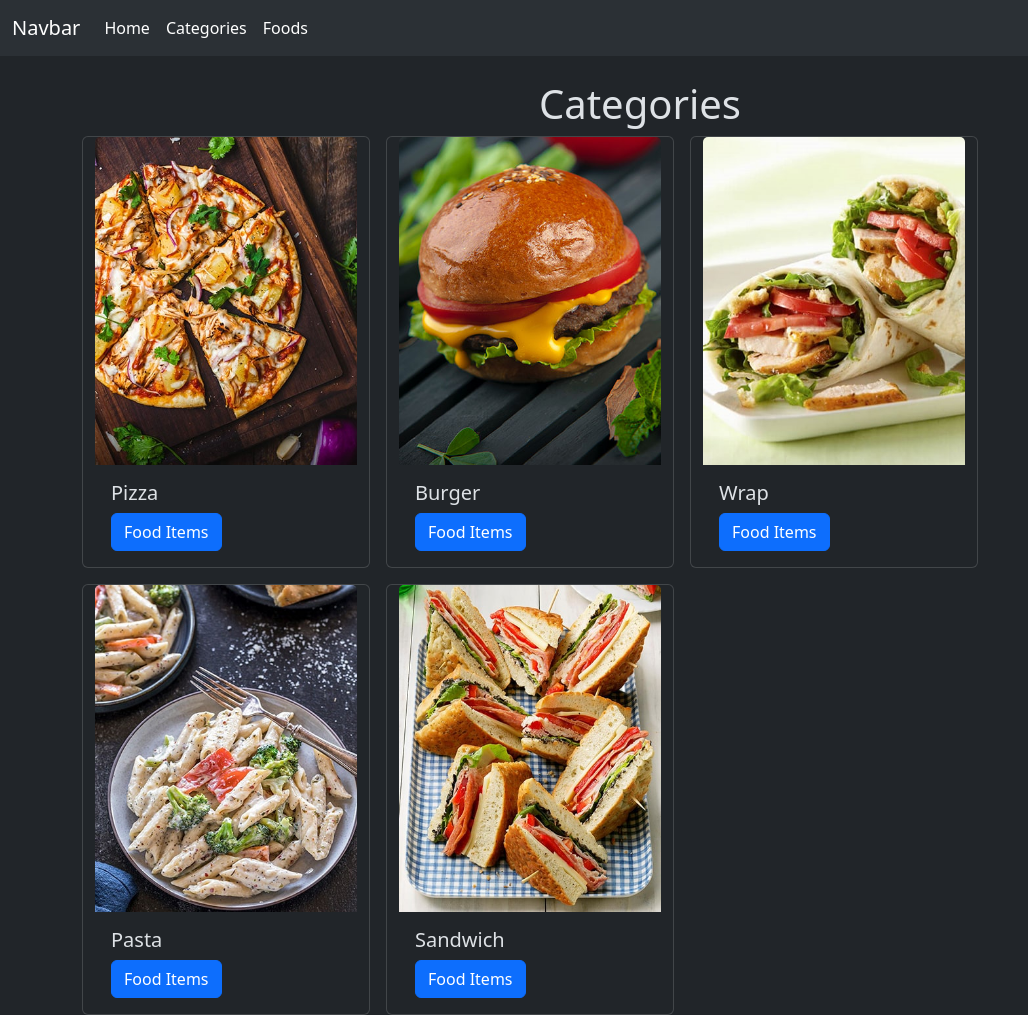
After one commit to Kushal914/proj_food, a Django app: page /app/categories/ in a window 1280 px wide. The commit adds this page. Shown: the whole page, without its empty margins (0-1028 px from the left). Run offline with Django 5.2, Linux system fonts and the light colour scheme; data comes from the database, SQL or seed files in the repository; both versions use the stored data as it was after the commit.

Commit message:
home shows featured categories and food items, clicking Food Items on a category shows food items only belonging to the category

```diff
--- /dev/null
+++ b/app1/templates/categories.html
@@ -0,0 +1,20 @@
+{% extends "layout.html" %}
+
+{% block title %}
+Categories
+{% endblock %}
+
+{% block content %}
+<h1 class = "text-center mt-4">Categories</h1>
+<div class="container row gap-3">
+    {% for category in category_items %}
+    <div class="card" style="width: 18rem;">
+        <img src="{{category.photo.url}}" class="card-img-top" alt="...">
+        <div class="card-body">
+        <h5 class="card-title">{{category.title}}</h5>
+        <a href="{% url 'category_foods' category.id %}" class="btn btn-primary">Food Items</a>
+        </div>
+    </div>
+    {% endfor %}
+</div>
+{% endblock %}
--- a/app1/templates/foods.html
+++ b/app1/templates/foods.html
@@ -7,7 +7,7 @@ Food Menu
 {% block content %}
 <h1 class = "text-center mt-4">Food Menu</h1>
 <div class="container row gap-3">
-  {% for food in foods %}
+  {% for food in food_items %}
   <div class="card" style="width: 18rem;">
     <img src="{{food.photo.url}}" class="card-img-top" alt="...">
     <div class="card-body">
@@ -17,6 +17,6 @@ Food Menu
       <a href="#" class="btn btn-primary">Add to Cart</a>
     </div>
   </div>
-    {% endfor %}
+  {% endfor %}
 </div>
 {% endblock %}
--- a/app1/urls.py
+++ b/app1/urls.py
@@ -3,5 +3,7 @@ from . import views
 
 urlpatterns = [
     path('', views.home, name = 'home'),
+    path('categories/', views.categories, name='categories'),
     path('foods/', views.foods, name = 'foods'),
+    path('category-foods/<int:category_id>/', views.category_foods, name='category_foods'),
 ]
--- a/app1/views.py
+++ b/app1/views.py
@@ -1,11 +1,21 @@
 from django.shortcuts import render
-from .models import Food
+from .models import Food, Category
 
 # Create your views here.
 
 def home(request):
-    return render(request, 'home.html')
+    category_items = Category.objects.filter(is_active=True, is_featured=True)
+    food_items = Food.objects.filter(is_active=True, is_featured=True)
+    return render(request, 'home.html', {'category_items': category_items, 'food_items' : food_items})
+
+def categories(request):
+    category_items = Category.objects.filter(is_active=True)
+    return render(request, 'categories.html', {'category_items': category_items})
 
 def foods(request):
-    food = Food.objects.all()
-    return render(request, 'foods.html', {'foods' : food})
+    food_items = Food.objects.filter(is_active=True)
+    return render(request, 'foods.html', {'food_items' : food_items})
+
+def category_foods(request, category_id):
+    food_items = Food.objects.filter(category__id=category_id, is_active=True)
+    return render(request, 'foods.html', {'food_items' : food_items})
--- a/templates/layout.html
+++ b/templates/layout.html
@@ -24,27 +24,16 @@
                 <a class="nav-link active" aria-current="page" href="http://localhost:8000/app/">Home</a>
               </li>
               <li class="nav-item">
+                <a class="nav-link active" href="http://localhost:8000/app/categories/">Categories</a>
+              </li>
+              <li class="nav-item">
                 <a class="nav-link active" href="http://localhost:8000/app/foods/">Foods</a>
               </li>
-              <li class="nav-item dropdown">
-                <a class="nav-link dropdown-toggle" href="#" role="button" data-bs-toggle="dropdown" aria-expanded="false">
-                  Dropdown
-                </a>
-                <ul class="dropdown-menu">
-                  <li><a class="dropdown-item" href="#">Action</a></li>
-                  <li><a class="dropdown-item" href="#">Another action</a></li>
-                  <li><hr class="dropdown-divider"></li>
-                  <li><a class="dropdown-item" href="#">Something else here</a></li>
-                </ul>
-              </li>
-              <li class="nav-item">
-                <a class="nav-link disabled" aria-disabled="true">Disabled</a>
-              </li>
             </ul>
-            <form class="d-flex" role="search">
+            <!-- <form class="d-flex" role="search">
               <input class="form-control me-2" type="search" placeholder="Search" aria-label="Search">
               <button class="btn btn-outline-success" type="submit">Search</button>
-            </form>
+            </form> -->
           </div>
         </div>
       </nav>
```
Also changed, not shown: app1/templates/home.html (+52 -0 lines), static/style.css (added, +44 -0 lines), db.sqlite3.
